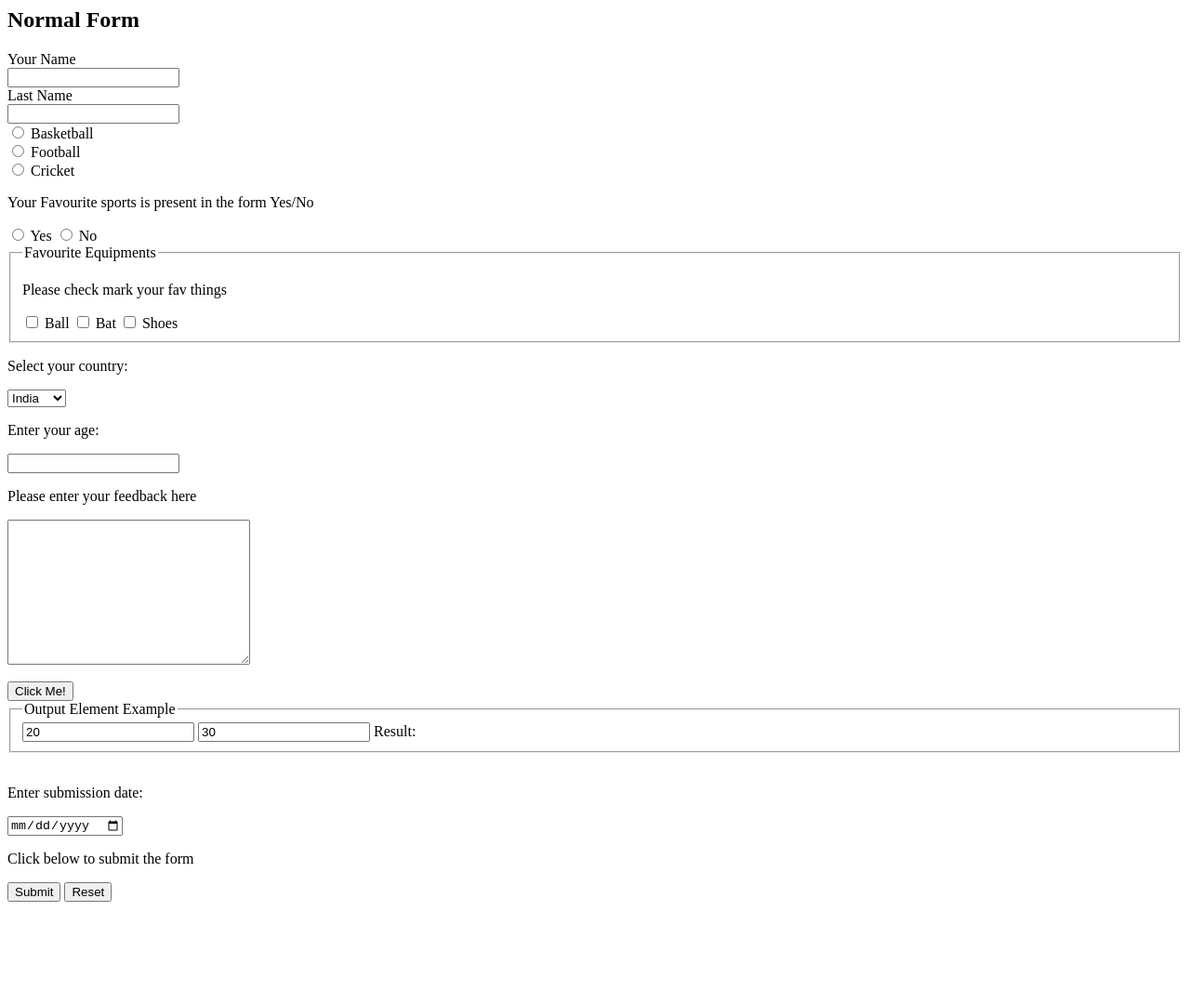
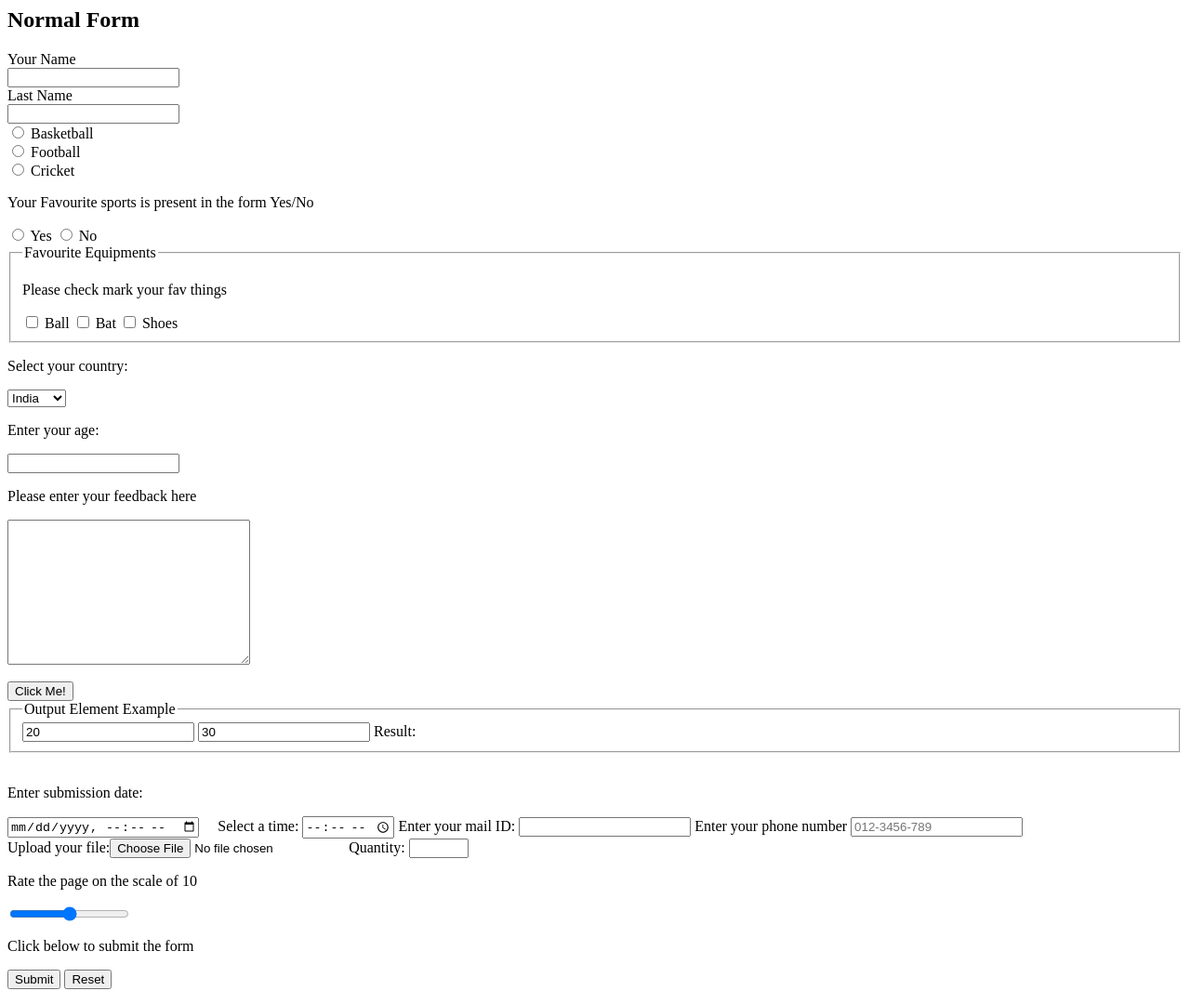
Before and after one commit to vishwajitsingh2215/HTML, a plain HTML site: page form.html in a window 1280 px wide. Shown: the whole page at 93% size. Before the commit the page ends 986 px from the top, so only its background shows below. Drawn offline with Linux system fonts and the light colour scheme.

Commit message:
New tags

```diff
--- a/form.html
+++ b/form.html
@@ -59,7 +59,20 @@
             </fieldset>
             <br>
             <p>Enter submission date:</p>
-            <input type="date" id="submit" name="submit">
+            <input type="datetime-local" id="submit" name="submit">
+            <label for="appt">&emsp;Select a time:</label>
+            <input type="time" id="appt" name="appt">
+            <label for="email">Enter your mail ID:</label>
+            <input type="email" id="email" name="email">
+            <label for="phone">Enter your phone number</label>
+            <input type="tel" id="phone" name="phone" placeholder="012-3456-789" pattern="[0-9]{3}-[0-9]{4}-[0-9]{3}">
+            <input type="hidden" id="mailId" name="mailId" value="3005"> <br>
+            Upload your file:<input type="file" id="myfile" name="myfile">
+            <label for="quantity">Quantity:</label>
+         <input type="number" id="quantity" name="quantity" min="0" max="100" step="10">
+         <br>
+         <p>Rate the page on the scale of 10</p>
+         <input type="range" id="rate" name="rate" min="0" max="10">
 
 
             <p> Click below to submit the form</p>
```
